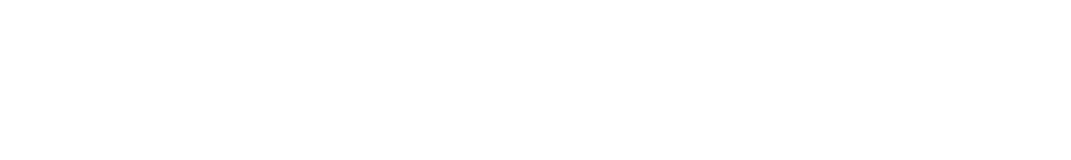
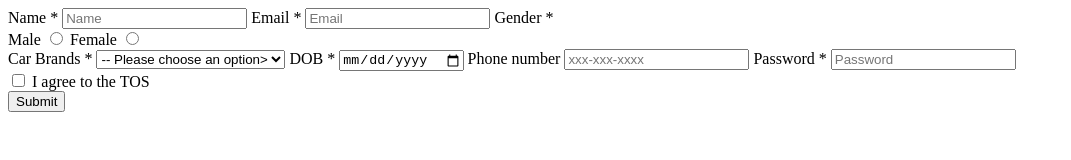
Before and after one commit to acciojob/signup-form-car-ishaansharma750, a website: page main.html in a window 1280 px wide. Shown: the whole page, without its empty margins (0-1071 px from the left). Drawn offline with Linux system fonts and the light colour scheme.

Commit message:
created a submission

```diff
--- a/main.html
+++ b/main.html
@@ -8,6 +8,50 @@
 
 <body>
 	<!-- the entire body must be written by student -->
+	<form method="POST">
+            <label for="Name">Name *</label>
+            <input type="text" id="name" placeholder="Name" required>
+
+
+            <label for="email">Email *</label>
+            <input type="email" name ="email" id="email" placeholder="Email" required>
+
+
+            <label> Gender * </label>
+            <div>
+                <label for="male">Male</label>
+                <input type="radio" name="gender" id="male" value="male" required>
+
+                <label for="female">Female</label>
+                <input type="radio" name="gender" id="female" value="female" required>
+            </div>
+
+
+            <label for="Car">Car Brands *</label>
+            <select id="Car" name="Car" required>
+                <option value="" disabled selected>-- Please choose an option></option>
+                <option value="BMW">BMW</option>
+                <option value="Audi">Audi</option>
+                <option value="Mercedez">Mercedez</option>
+            </select>
+
+            <label for="dob">DOB *</label>
+            <input type="date" name="dob" id="dob" required>
+
+            <label for="tel">Phone number </label>
+            <input type="tel" name="tel" id="tel"  placeholder="xxx-xxx-xxxx" pattern="[0-9]{3}-[0-9]{3}-[0-9]{4}" required>
+
+            <label for="password">Password *</label>
+            <input type="password" id="password" name="password" placeholder="Password" required>
+
+            <div>
+            <input type="checkbox" id="tos" name="tos" required>
+            <label for="tos">I agree to the TOS</label>
+            </div>
+
+            <button type="submit">Submit</button>
+
+    </form>
     <script type="text/javascript" src="./script.js">
 </script>
 
```
